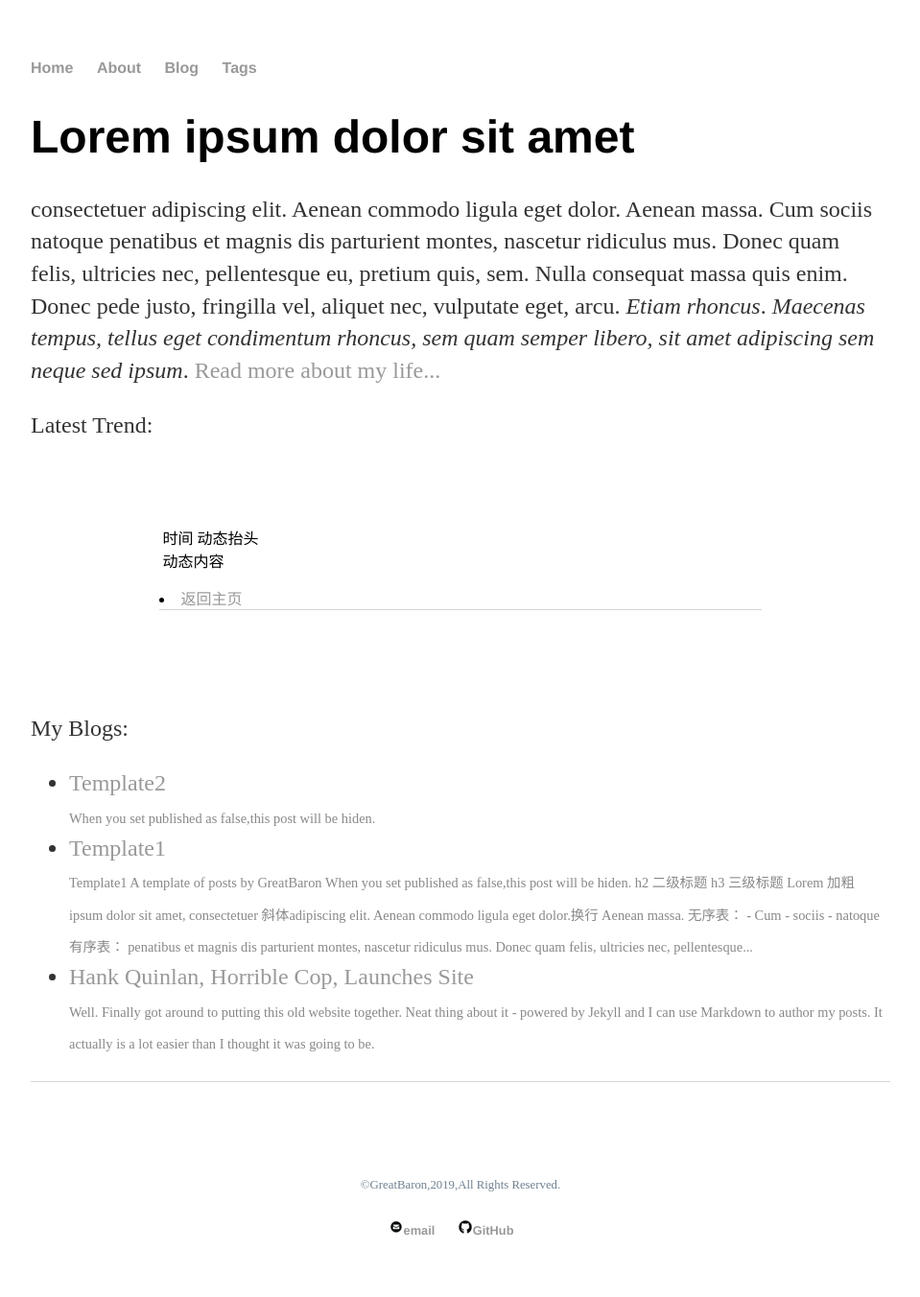
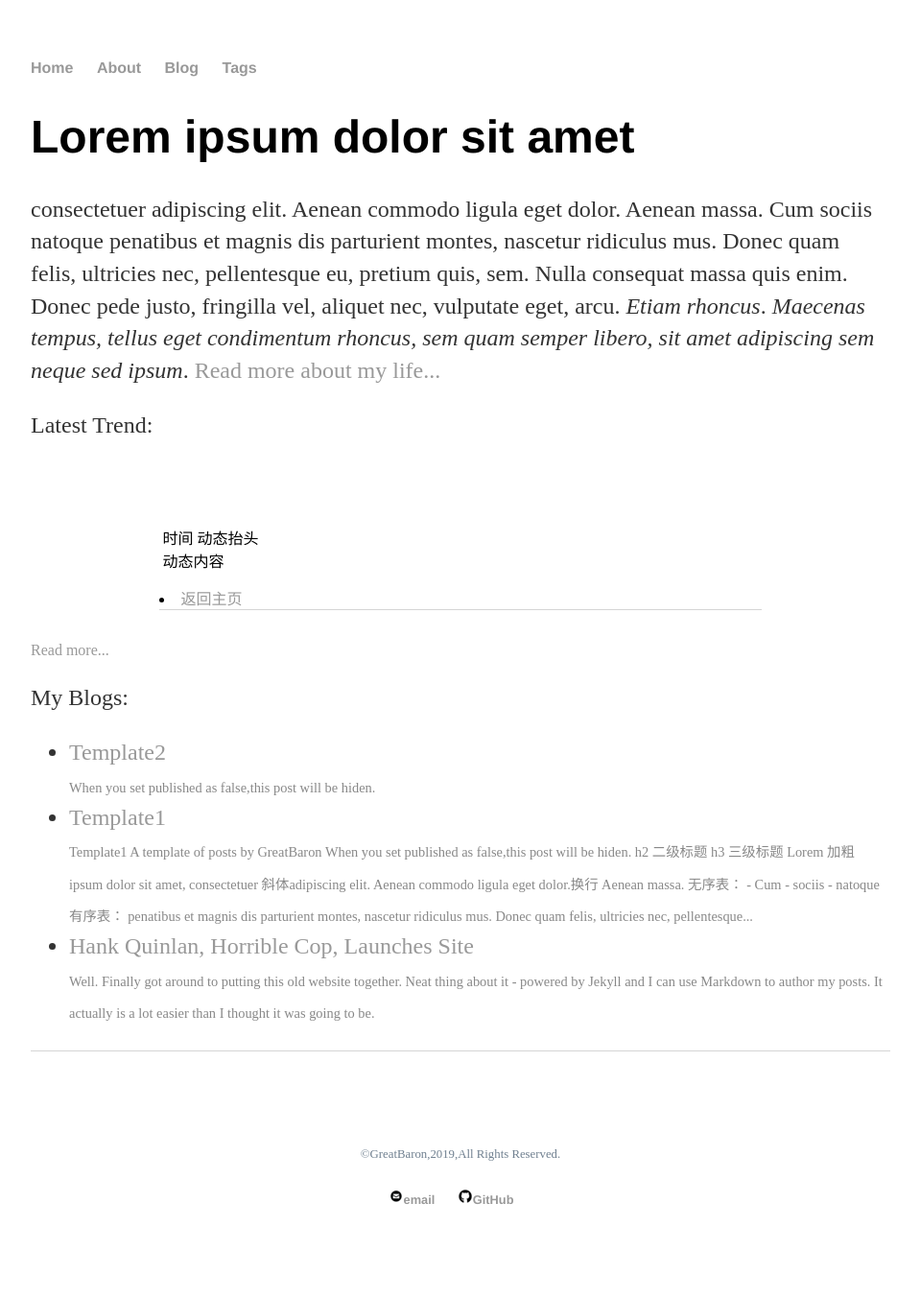
Before and after one commit to FameAndFarm/AndrewImalion.github.io, a Jekyll site: the page built from index.html, in a window 1280 px wide. Shown: the whole page at 96% size, without its empty margins (160-1119 px from the left). Built offline with Jekyll 4.4.1, drawn with Linux system fonts in a browser that asks for light colours; after the commit the page ends 1320 px from its top, so only the background shows below that.

Commit message:
Update index.html

```diff
--- a/index.html
+++ b/index.html
@@ -15,7 +15,8 @@
 
 <div>
     <p>Latest Trend:</p>
-    <object width="100%" height="230" data="trend.html" class="trend-object"></object>
+    <iframe marginwidth=0 marginheight=0 width=100% height=180 src="trend.html" frameborder=0 class="trend-object"></iframe>
+    <a href="trend.html">Read more...</a></p>
 </div>
 
 <div>
```
